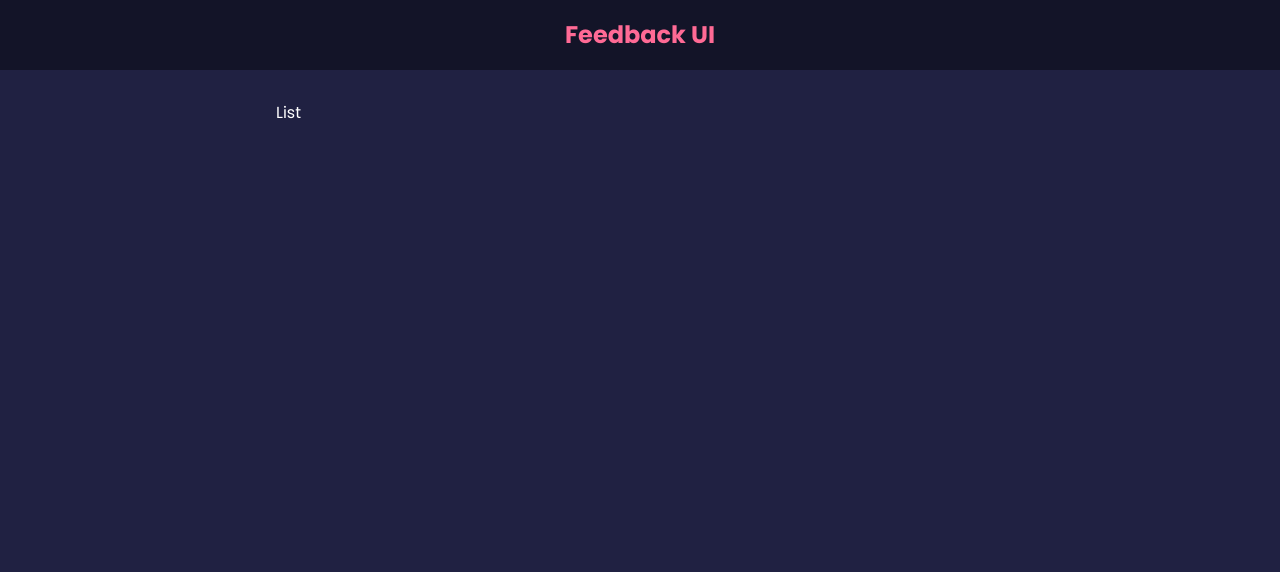
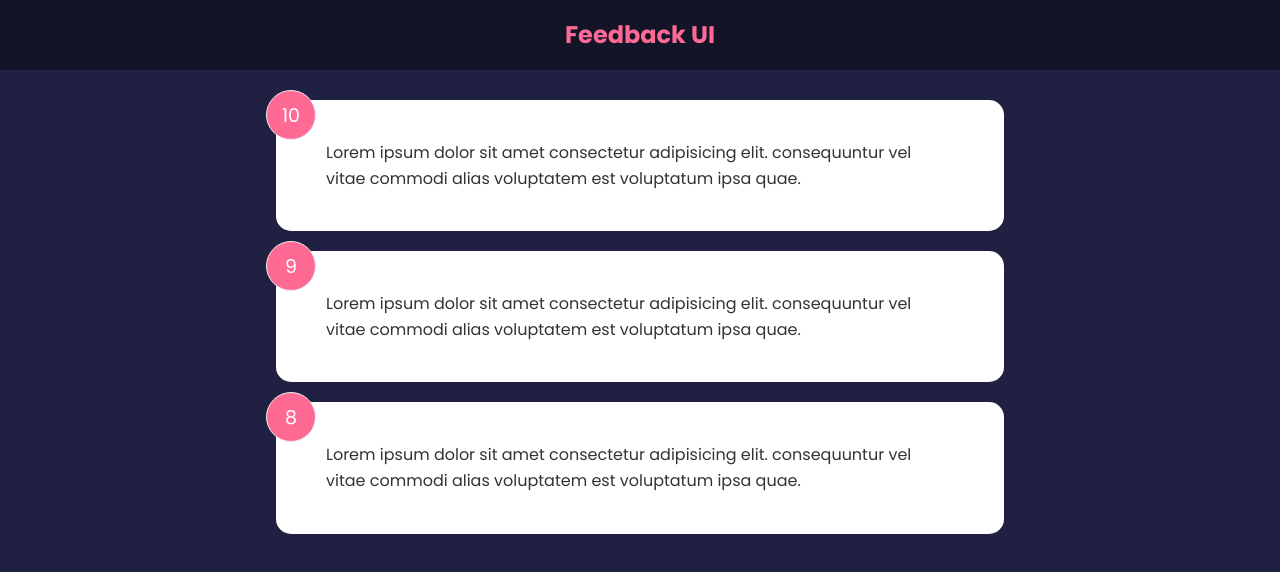
Before and after one commit to aicheye/feedback-ui, a React (Create React App) app: page / in a window 1280 px wide. Shown: the top 572 px of the page. Built offline with nearby package versions, Linux system fonts and the light colour scheme.

Commit message:
Use FeedbackData and FeedbackList in App.js

```diff
--- a/src/App.js
+++ b/src/App.js
@@ -1,7 +1,7 @@
 // import { useState } from "react";
 import FeedbackList from "./components/FeedbackList";
 import Header from "./components/Header";
-// import FeedbackData from "./data/FeedbackData";
+import FeedbackData from "./data/FeedbackData";
 
 function App() {
   //  const [feedback, setFeedback] = useState(FeedbackData);
@@ -10,7 +10,7 @@
     <>
       <Header />
       <div className="container">
-        <FeedbackList />
+        <FeedbackList feedback={FeedbackData} />
       </div>
     </>
   );
--- a/src/components/FeedbackItem.jsx
+++ b/src/components/FeedbackItem.jsx
@@ -1,13 +1,8 @@
-import { useState } from "react";
-
-function FeedbackItem() {
-  const [rating, setRating] = useState(7);
-  const [text, setText] = useState("This is an example of a feedback item");
-
+function FeedbackItem({ item }) {
   return (
     <div className="card">
-      <div className="num-display">{rating}</div>
-      <div className="text-display">{text}</div>
+      <div className="num-display">{item.rating}</div>
+      <div className="text-display">{item.text}</div>
     </div>
   );
 }
--- a/src/components/FeedbackList.jsx
+++ b/src/components/FeedbackList.jsx
@@ -1,5 +1,19 @@
-function FeedbackList() {
-  return <div>List</div>;
+//  import FeedbackItem from "./FeedbackItem";
+
+import FeedbackItem from "./FeedbackItem";
+
+function FeedbackList({ feedback }) {
+  if (!feedback || feedback.length === 0) {
+    return <p>No feedback</p>;
+  }
+
+  return (
+    <div className="card-list">
+      {feedback.map((item) => (
+        <FeedbackItem key={item.id} item={item} />
+      ))}
+    </div>
+  );
 }
 
 export default FeedbackList;
```
